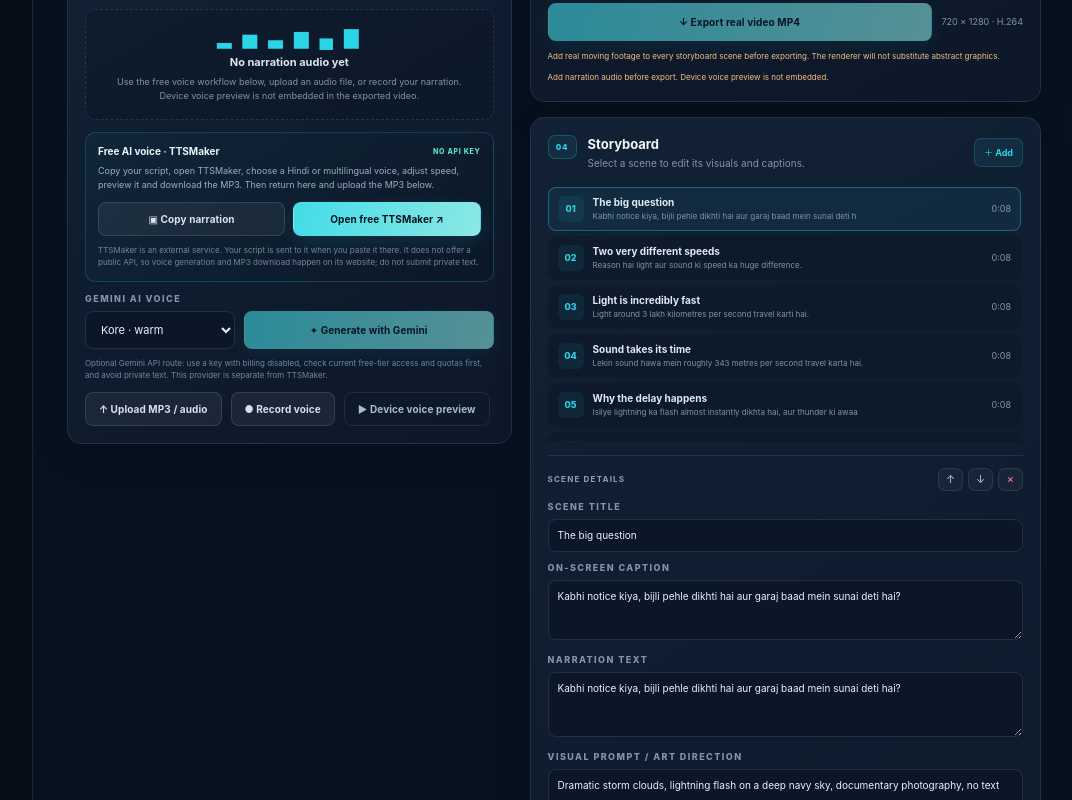
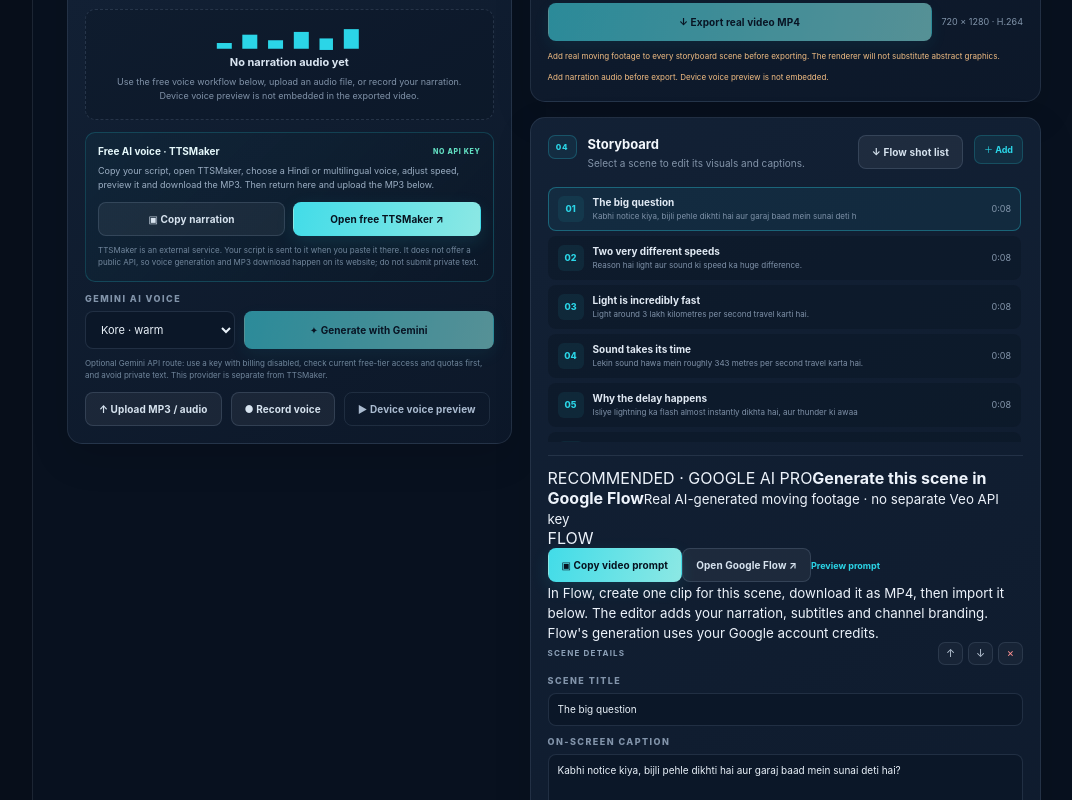
Before and after one commit to narayananagapuri25/VideoMaker, a React (Vite) app: page / in a window 1280 px wide. Shown: the part 1100-1900 px from the top of the page, without its empty margins (205-1277 px from the left). Built offline with nearby package versions, Linux system fonts and the light colour scheme.

Commit message:
Integrate Google Flow prompts and storyboard shot-list export

```diff
--- a/src/App.tsx
+++ b/src/App.tsx
@@ -5,10 +5,12 @@ import { deriveTopicFromScript, makeProject, parsePastedNarration, scenesFromScr
 import { loadLatestProject, saveProject } from "./lib/storage";
 import { generateNarration } from "./lib/tts";
 import { buildSceneImagePrompt } from "./lib/art-prompt";
+import { buildGoogleFlowShotList } from "./lib/flow-prompts";
 import { getSceneStartTime, getTimelineDuration } from "./lib/timeline";
 import PlaybackTimeline from "./components/PlaybackTimeline";
 import CreatorKit from "./components/CreatorKit";
 import StockVideoPanel from "./components/StockVideoPanel";
+import GoogleFlowPanel from "./components/GoogleFlowPanel";
 import type { AspectRatio, Language, Scene, StudioProject } from "./types";
 import { getEmbeddedImageSize, getEmbeddedVideoSize, getProjectMediaSize, isSupportedImageMimeType, MAX_NARRATION_AUDIO_BYTES, MAX_PROJECT_MEDIA_BYTES, MAX_SCENE_IMAGE_BYTES } from "./lib/media-data";
 import { MAX_PROJECT_BACKUP_BYTES, restoreProjectBackup } from "./lib/project-backup";
@@ -542,6 +544,17 @@ export default function App() {
     setIsPlaying(false);
   }
 
+  function downloadGoogleFlowShotList() {
+    const blob = new Blob([buildGoogleFlowShotList(project)], { type: "text/plain;charset=utf-8" });
+    const url = URL.createObjectURL(blob);
+    const anchor = document.createElement("a");
+    anchor.href = url;
+    anchor.download = (project.title || "sochozara-flow-shot-list").toLowerCase().replace(/[^a-z0-9]+/g, "-") + "-flow-shot-list.txt";
+    anchor.click();
+    window.setTimeout(() => URL.revokeObjectURL(url), 1_000);
+    setNotice("Google Flow shot list downloaded with a separate cinematic prompt for every storyboard scene.");
+  }
+
   function exportProjectBackup() {
     const blob = new Blob([JSON.stringify(project, null, 2)], { type: "application/json" });
     const url = URL.createObjectURL(blob);
@@ -757,7 +770,10 @@ export default function App() {
                 </article>
 
                 <article className="panel scene-panel">
-                  <div className="panel-heading"><div><span className="step-number">04</span><div><h2>Storyboard</h2><p>Select a scene to edit its visuals and captions.</p></div></div><button className="add-scene" onClick={addScene}>＋ Add</button></div>
+                  <div className="panel-heading"><div><span className="step-number">04</span><div><h2>Storyboard</h2><p>Select a scene to edit its visuals and captions.</p></div></div><div className="storyboard-header-actions">
+                    <button className="button button-secondary flow-shotlist-button" onClick={downloadGoogleFlowShotList}>↓ Flow shot list</button>
+                    <button className="add-scene" onClick={addScene}>＋ Add</button>
+                  </div></div>
                   <div className="scene-list">
                     {project.scenes.map((scene, index) => (
                       <button key={scene.id} className={"scene-row " + (scene.id === selectedScene?.id ? "selected" : "")} onClick={() => { setSelectedSceneId(scene.id); setIsPlaying(false); setPlayhead(getSceneStartTime(project.scenes, scene.id)); }}>
@@ -769,6 +785,7 @@ export default function App() {
                   </div>
                   {selectedScene && (
                     <div className="scene-editor">
+                      <GoogleFlowPanel scene={selectedScene} aspectRatio={project.aspectRatio} onNotice={setNotice} />
                       <div className="scene-editor-top"><strong>SCENE DETAILS</strong><div><button className="tiny-action" onClick={() => moveScene(selectedScene.id, -1)} title="Move up">↑</button><button className="tiny-action" onClick={() => moveScene(selectedScene.id, 1)} title="Move down">↓</button><button className="tiny-action danger-text" onClick={() => removeScene(selectedScene.id)} title="Delete scene">×</button></div></div>
                       <label className="field-label">SCENE TITLE</label>
                       <input value={selectedScene.title} onChange={(event) => updateScene(selectedScene.id, { title: event.target.value })} />
```
